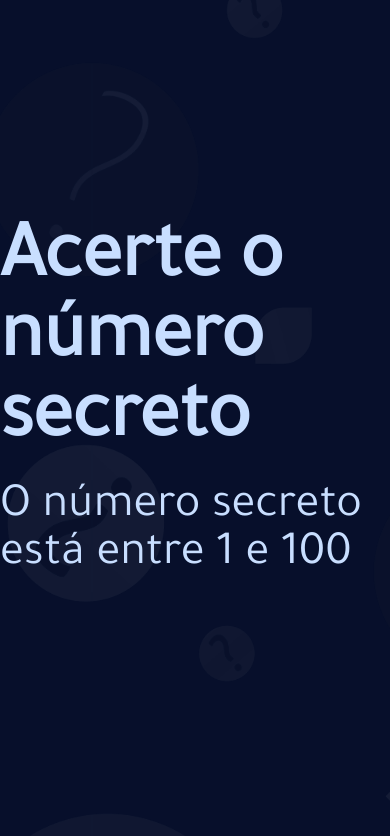
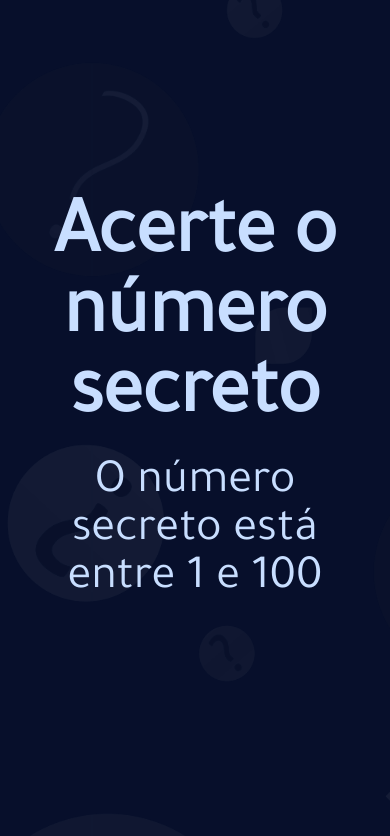
Before and after one commit to guidzn1/sorteio-por-voz, a plain HTML site: page index.html in a window 390 px wide. Drawn offline with nearby package versions, Linux system fonts and the light colour scheme; a web font is replaced by a local one.

Commit message:
jogo responsivo

```diff
--- a/style.css
+++ b/style.css
@@ -69,3 +69,17 @@ h3{
     border: 0;
     background: var(--cor-botao);
 }
+
+@media screen and (max-width: 767px) {
+    body {
+        align-items: center;
+        justify-content: center;
+        padding: 0 20px; /* Adiciona um espaço de 20px nas laterais */
+        text-align: center; /* Centraliza o texto */
+    }
+
+    .box {
+        margin: 10px; /* Ajusta a margem para um valor menor */
+        font-size: 3em; /* Reduz o tamanho da fonte */
+    }
+}
```
